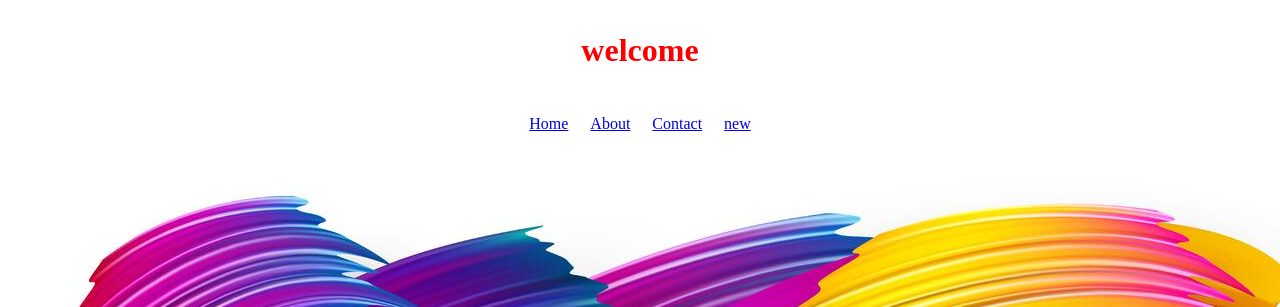
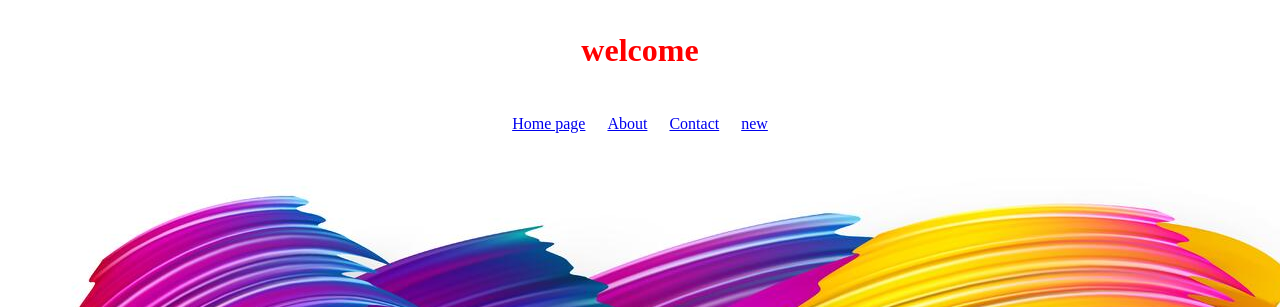
Before and after one commit to SanjayMalakkal/project1, a Django app: page /user/ in a window 1280 px wide; the page is wider, and only the part inside the window is pictured. Shown: the top 307 px of that part. Run offline with Django 4.2, Linux system fonts and the light colour scheme.

Commit message:
Update home.html

```diff
--- a/user/templates/user/home.html
+++ b/user/templates/user/home.html
@@ -17,7 +17,7 @@
         <table align="center" cellspacing="20"  >
             <tr>
                 <td>
-                    <a href="{% url 'intro' %}">Home</a>
+                    <a href="{% url 'intro' %}">Home page</a>
 
 
                 </td>
```
